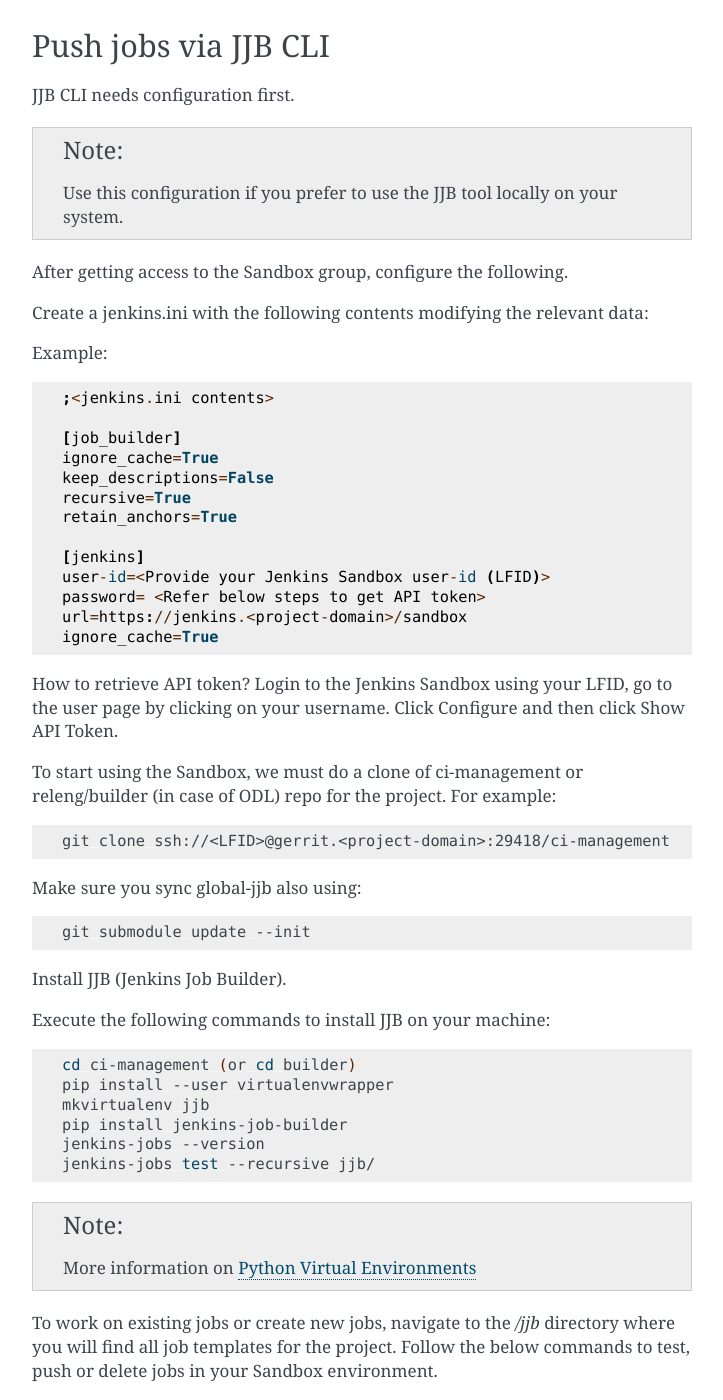
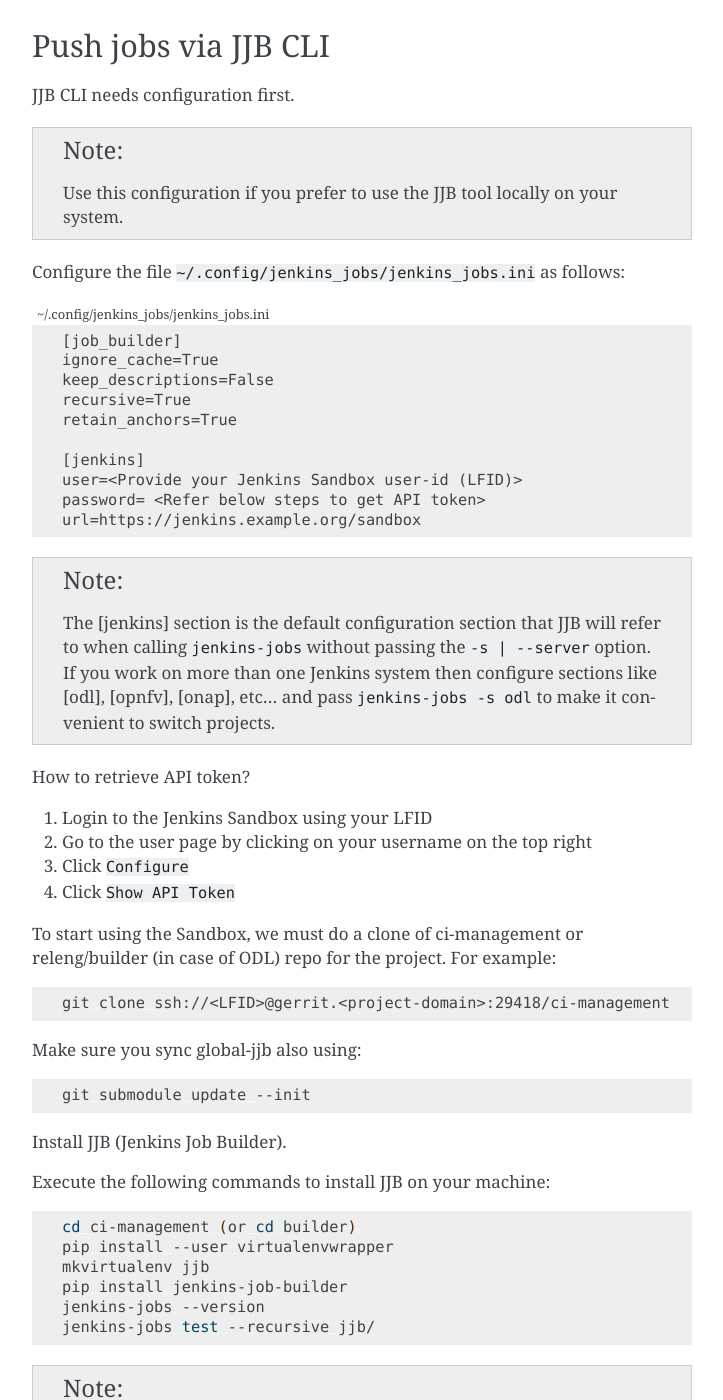
Before and after one commit to lfit/releng-docs, a Sphinx documentation site: the page built from docs/jenkins-sandbox.rst, in a window 1280 px wide and 1400 px high, scrolled down 1889 px. Shown: the whole window, without its empty margins (388-1111 px from the left). Built offline with Sphinx 7.4.7, drawn with Linux system fonts in a browser that asks for light colours; the version number could not be read and is left out; some of the changed text lies outside the part shown.

Commit message:
Use jenkins default config file location for setup
Update instructions to use the default jenkins configuration
file location instead of forcing users to pass `--conf` every time.

Remove '--conf' options is calls to 'jenkins-jobs'.

Change-Id: I67bb5530dceb9508ee7650c8490d6004f822f55a
Co-Authored-By: Thanh Ha <thanh.ha@linuxfoundation.org>
Signed-off-by: Tim Johnson <tijohnson@linuxfoundation.org>
Signed-off-by: Thanh Ha <thanh.ha@linuxfoundation.org>

```diff
--- a/docs/jenkins-sandbox.rst
+++ b/docs/jenkins-sandbox.rst
@@ -96,13 +96,10 @@
 
    Use this configuration if you prefer to use the JJB tool locally on your system.
 
-After getting access to the Sandbox group, configure the following.
+Configure the file ``~/.config/jenkins_jobs/jenkins_jobs.ini`` as follows:
 
-Create a jenkins.ini with the following contents modifying the relevant data:
-
-Example::
-
-   ;<jenkins.ini contents>
+.. code-block:: none
+   :caption: ~/.config/jenkins_jobs/jenkins_jobs.ini
 
    [job_builder]
    ignore_cache=True
@@ -111,14 +108,24 @@
    retain_anchors=True
 
    [jenkins]
-   user-id=<Provide your Jenkins Sandbox user-id (LFID)>
+   user=<Provide your Jenkins Sandbox user-id (LFID)>
    password= <Refer below steps to get API token>
-   url=https://jenkins.<project-domain>/sandbox
-   ignore_cache=True
+   url=https://jenkins.example.org/sandbox
+
+.. note::
+
+   The [jenkins] section is the default configuration section that JJB will
+   refer to when calling ``jenkins-jobs`` without passing the ``-s | --server``
+   option. If you work on more than one Jenkins system then configure sections
+   like [odl], [opnfv], [onap], etc... and pass ``jenkins-jobs -s odl`` to make
+   it convenient to switch projects.
 
 How to retrieve API token?
-Login to the Jenkins Sandbox using your LFID, go to the user page by clicking on
-your username. Click Configure and then click Show API Token.
+
+#. Login to the Jenkins Sandbox using your LFID
+#. Go to the user page by clicking on your username on the top right
+#. Click ``Configure``
+#. Click ``Show API Token``
 
 To start using the Sandbox, we must do a clone of ci-management or releng/builder
 (in case of ODL) repo for the project.
```
Also changed, not shown: other parts of docs/jenkins-sandbox.rst (+6 -6 lines).
